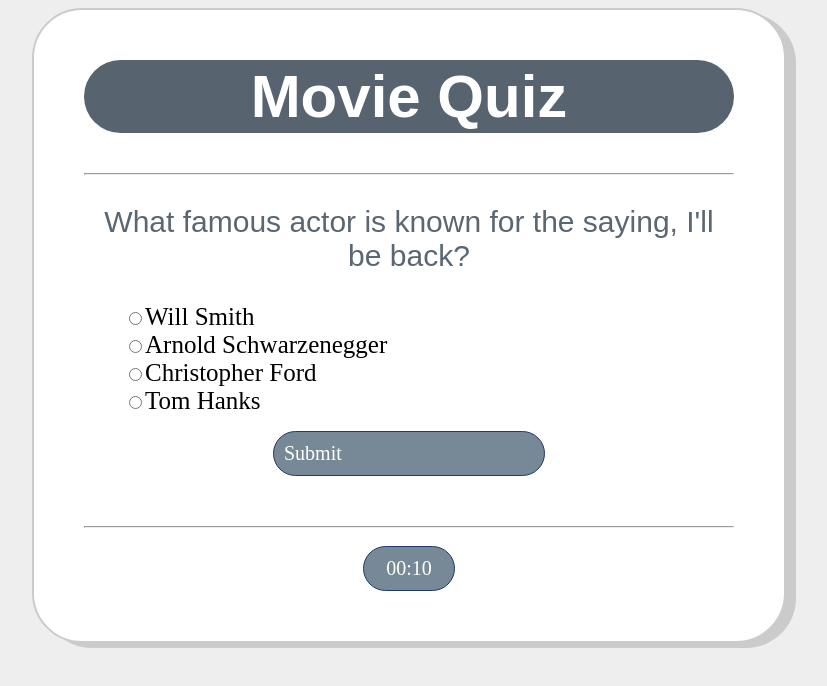
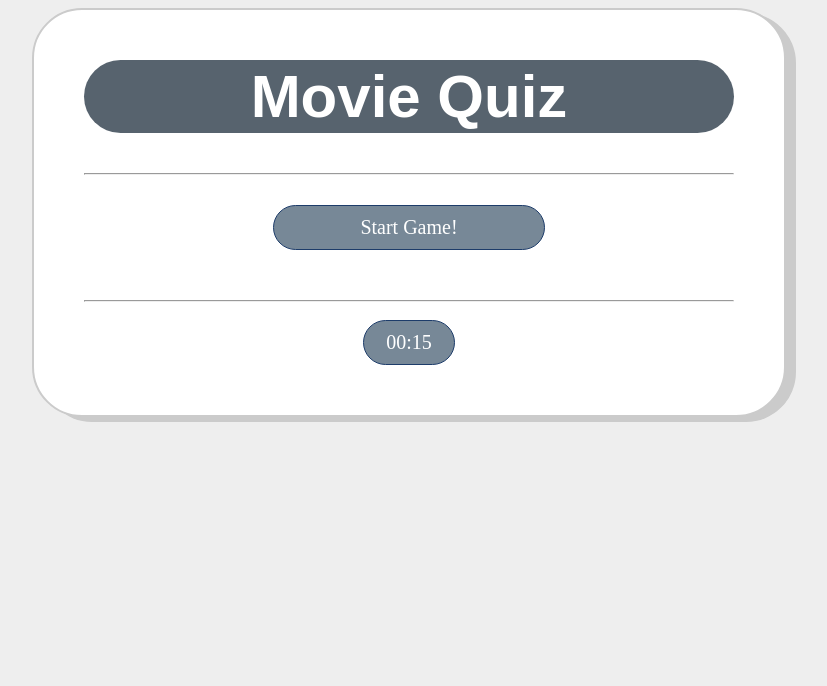
Before and after one commit to DrWood89/Movie-Trivia-Game, a plain HTML site: page index.html in a window 1280 px wide. Shown: the whole page, without its empty margins (231-1058 px from the left). Drawn offline with nearby package versions, Linux system fonts and the light colour scheme.

Commit message:
reEdited

```diff
--- /dev/null
+++ b/assets/css/reset.css
@@ -0,0 +1,48 @@
+/* http://meyerweb.com/eric/tools/css/reset/
+   v2.0 | 20110126
+   License: none (public domain)
+*/
+
+html, body, div, span, applet, object, iframe,
+h1, h2, h3, h4, h5, h6, p, blockquote, pre,
+a, abbr, acronym, address, big, cite, code,
+del, dfn, em, img, ins, kbd, q, s, samp,
+small, strike, strong, sub, sup, tt, var,
+b, u, i, center,
+dl, dt, dd, ol, ul, li,
+fieldset, form, label, legend,
+table, caption, tbody, tfoot, thead, tr, th, td,
+article, aside, canvas, details, embed,
+figure, figcaption, footer, header, hgroup,
+menu, nav, output, ruby, section, summary,
+time, mark, audio, video {
+	margin: 0;
+	padding: 0;
+	border: 0;
+	font-size: 100%;
+	font: inherit;
+	vertical-align: baseline;
+}
+/* HTML5 display-role reset for older browsers */
+article, aside, details, figcaption, figure,
+footer, header, hgroup, menu, nav, section {
+	display: block;
+}
+body {
+	line-height: 1;
+}
+ol, ul {
+	list-style: none;
+}
+blockquote, q {
+	quotes: none;
+}
+blockquote:before, blockquote:after,
+q:before, q:after {
+	content: '';
+	content: none;
+}
+table {
+	border-collapse: collapse;
+	border-spacing: 0;
+}
--- a/assets/css/style.css
+++ b/assets/css/style.css
@@ -75,19 +75,18 @@ li {
     padding: 10px 10px;
 }
 
-.bottons {
+.buttons {
     cursor: pointer;
     background-color: #57636e;
-}
+    outline: 0;
 
-.buttons {
-    outline: 0;
 }
 
 
 
 .button {
     /* display: block; */
+    text-align: center;
     background-color: #778897;
     width: 250px;
     font-size: 20px;
--- a/assets/javascript/app.js
+++ b/assets/javascript/app.js
@@ -36,7 +36,7 @@ var questions = [{
 var currentQuestion = 0;
 var correctAnswers = 0;
 var quizOver = false;
-
+var startGame = true;
 var Wins = 0;
 var Losses = 0;
 
@@ -46,13 +46,19 @@ $(document).ready(function () {
 
 
 
-
+    $('.button').html('Start Game!')
     // Display the first question
-    displayCurrentQuestion();
+    // displayCurrentQuestion();
     $("#answer").hide();
 
     // On clicking next, display the next question
     $(".button").on("click", function () {
+        if (startGame) {
+            startGame = false;
+            $('.button').html('Submit!');
+            displayCurrentQuestion();
+            return;
+        }
         if (!quizOver) {
 
             var value = $("input[type='radio']:checked").val();
@@ -114,34 +120,13 @@ $(document).ready(function () {
                 },3000)
                 quizOver = true;
             }
-        // } else { // quiz is over and clicked the next button (which now displays 'Play Again?'
-        //     quizOver = false;
-        //     $(".button").html("Try Again!");
-        //     resetQuiz();
-        //     displayCurrentQuestion();
-        //     hideScore();
+
         }
         else if (quizOver) {
             console.log("Quiz is over");
             resetQuiz();
         }
-        //  if (currentQuestion < questions.length-1) {
-        //     displayCurrentQuestion();
-        //     $('#answer').show();
-        //     console.log(currentQuestion);
 
-        // } else if(currentQuestion >= questions.length-1){
-        //     stopwatch.reset();
-        //     stopwatch.stop();
-        //     displayScore();
-        //     //$(document).find(".nextButton").toggle();
-        //     //$(document).find(".playAgainButton").toggle();
-        //     // Change the text in the next button to ask if user wants to play again
-        //     $('.choiceList').empty();
-        //     $('#question').empty();
-        //     $(".button").html("Play Again?");
-        //     quizOver = true;
-        // }
     });
 
 });
@@ -265,7 +250,7 @@ function resetQuiz() {
 }
 
 function displayScore() {
-    $("#progress").text("You scored: " + Wins + " out of: " + questions.length);
+    $("#progress").text("You scored: " + Wins + " out of " + questions.length);
     $("#progress").show();
 }
 
```
